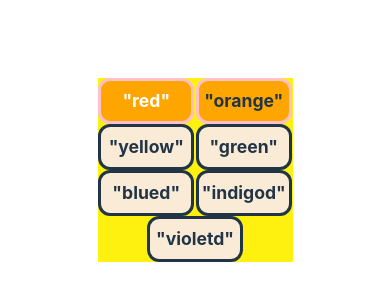
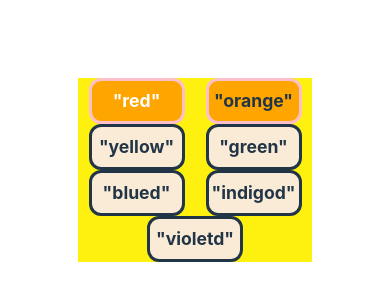
Before and after one commit to lcim/vite-test, a React (Vite) app: page / in a window 390 px wide. Shown: the part 252-552 px from the top of the page. Built offline with nearby package versions, Linux system fonts and the light colour scheme.

Commit message:
orientation lanscape for yellow box media query

```diff
--- a/src/index.css
+++ b/src/index.css
@@ -21,7 +21,7 @@
   align-items: center;
   text-align: center;
   margin: auto;
-  width: 50%;
+  width: 60%;
 }
 .box {
   height: 40px;
@@ -61,7 +61,7 @@
     border: 3px solid pink;
   }
 }
-@media screen and (min-width: 480px) and (max-height: 300px) {
+@media screen and (min-width: 480px) and (orientation: landscape) {
   .yellowd {
     background-color: yellow;
     border: 6px dashed red;
@@ -70,7 +70,7 @@
 @media screen and (min-width: 480px) and (max-height: 480px) {
   .container {
     flex-direction: row;
-    border: 1px dashed red;
+    border: 4px dashed red;
   }
 }
 a {
```
